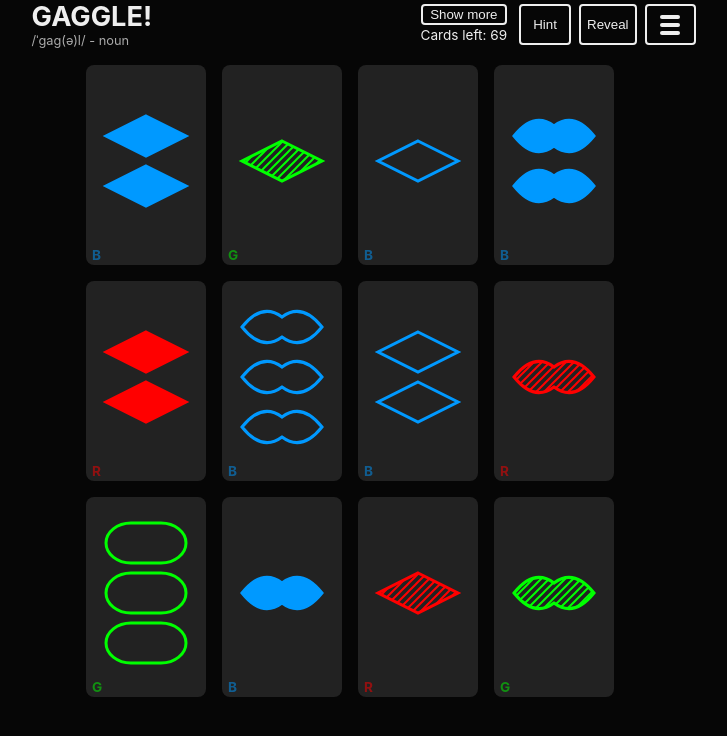
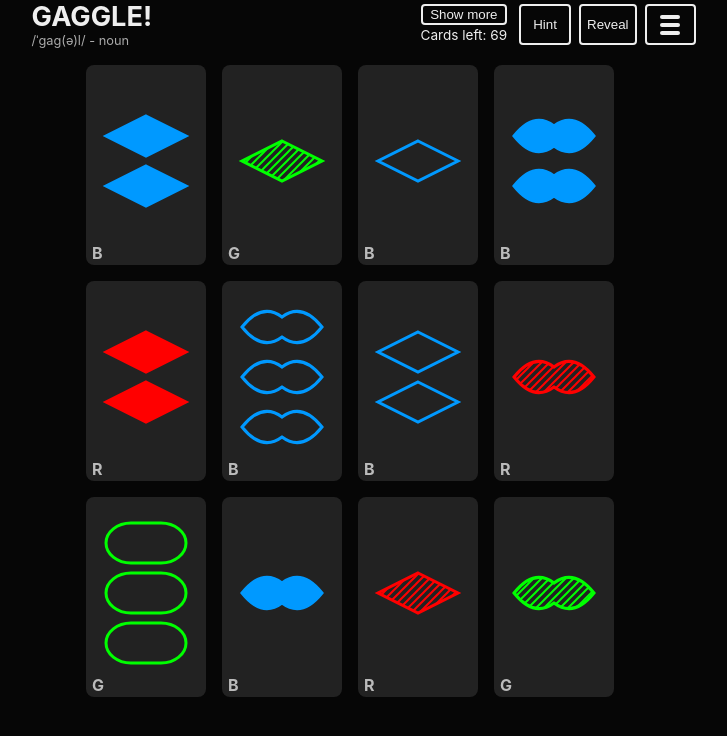
Before and after one commit to Zemanzo/gaggle, a React (Create React App) app: page / in a window 1280 px wide. Shown: the top 736 px of the page, without its empty margins (274-1001 px from the left). Built offline with nearby package versions, Linux system fonts and the light colour scheme.

Commit message:
Made letters bigger and higher contrast

```diff
--- a/src/Card.tsx
+++ b/src/Card.tsx
@@ -100,11 +100,11 @@ const ColorLetter = styled.div<{
   position: absolute;
   font-style: sans-serif;
   font-weight: bold;
-  font-size: 0.85em;
+  font-size: 1rem;
   width: 100%;
   bottom: 0px;
-  opacity: 0.5;
   user-select: none;
+  color: #bbb;
 
   ${({ color, differentLetterPositions }) => {
     let position;
@@ -135,7 +135,7 @@ const ColorLetter = styled.div<{
     }
 
     return css`
-      color: ${color};
+      /* color: ${color}; */
       ${position}
     `;
   }}
```
